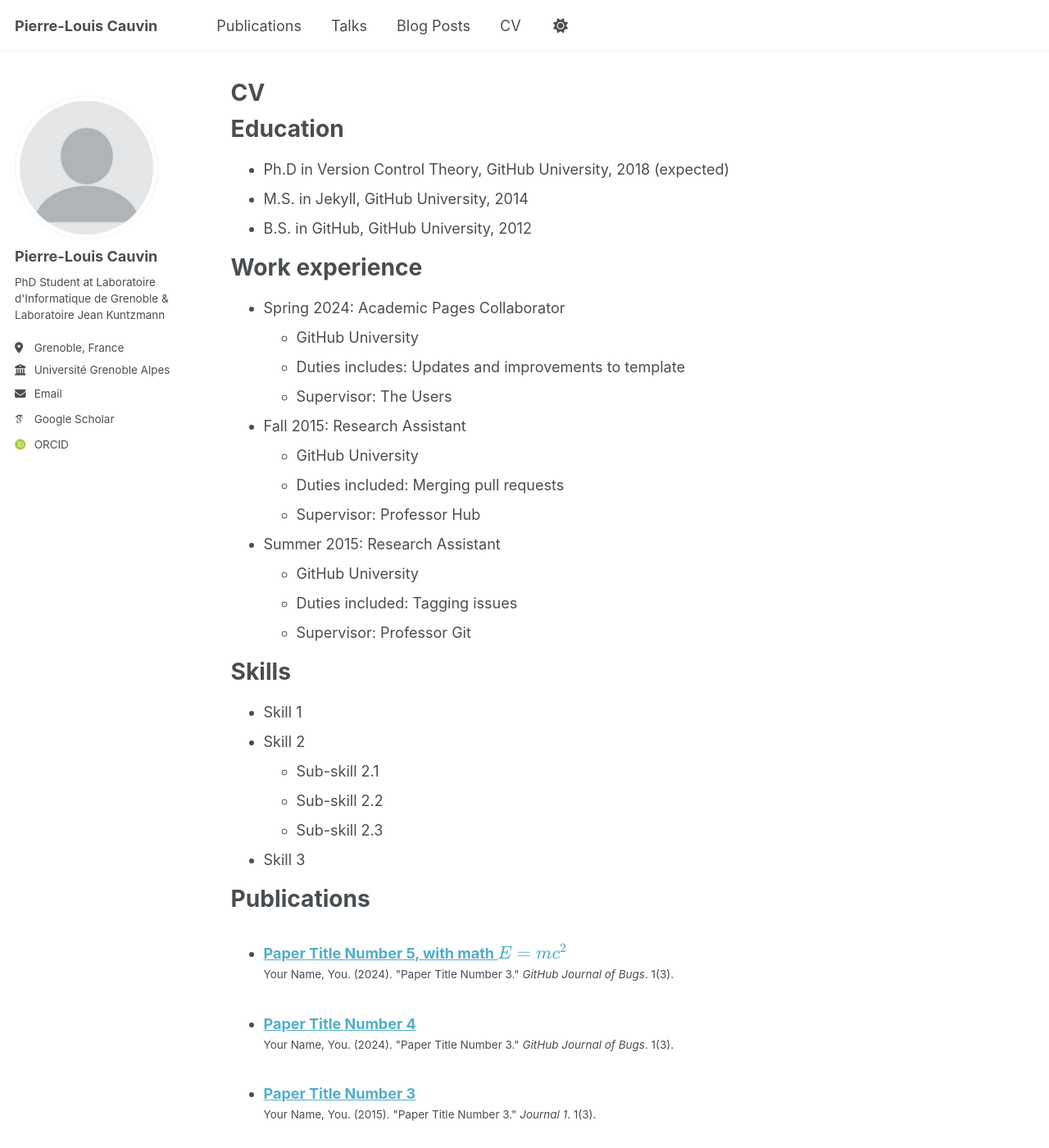
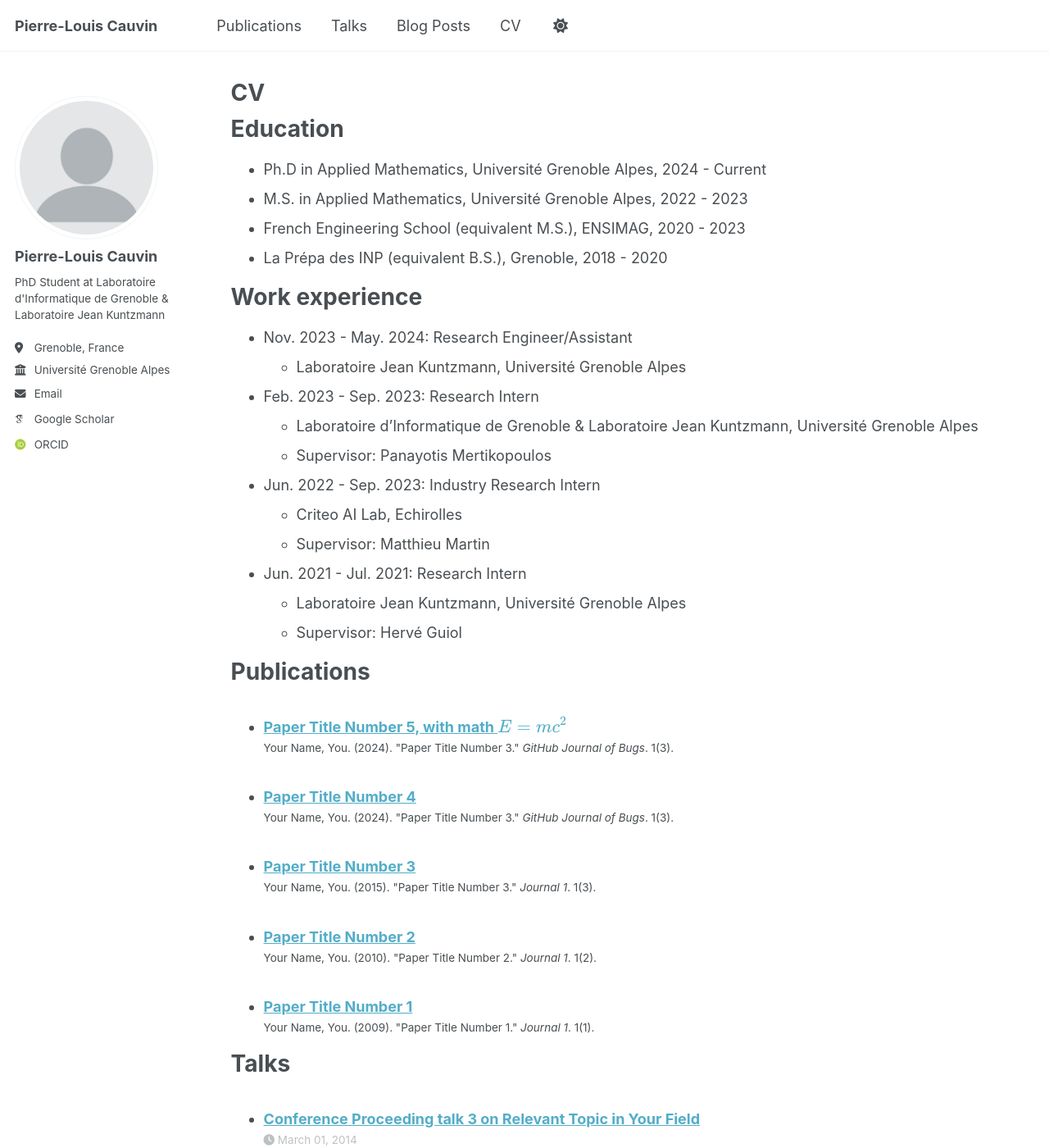
Before and after one commit to PLCauvin/PLCauvin.github.io, a Jekyll site: the page built from _pages/cv.md, in a window 1280 px wide and 1400 px high. Shown: the whole window at 82% size. Built offline with Jekyll 4.4.1, drawn with Linux system fonts in a browser that asks for light colours; some web fonts are replaced; a script that is not in the unit is left out; some of the changed text lies outside the part shown.

Commit message:
Update cv.md

```diff
--- a/_pages/cv.md
+++ b/_pages/cv.md
@@ -11,35 +11,27 @@ redirect_from:
 
 Education
 ======
-* Ph.D in Version Control Theory, GitHub University, 2018 (expected)
-* M.S. in Jekyll, GitHub University, 2014
-* B.S. in GitHub, GitHub University, 2012
+* Ph.D in Applied Mathematics, Université Grenoble Alpes, 2024 - Current
+* M.S. in Applied Mathematics, Université Grenoble Alpes, 2022 - 2023
+* French Engineering School (equivalent M.S.), ENSIMAG, 2020 - 2023
+* La Prépa des INP (equivalent B.S.), Grenoble, 2018 - 2020
 
 Work experience
 ======
-* Spring 2024: Academic Pages Collaborator
-  * GitHub University
-  * Duties includes: Updates and improvements to template
-  * Supervisor: The Users
+* Nov. 2023 - May. 2024: Research Engineer/Assistant
+  * Laboratoire Jean Kuntzmann, Université Grenoble Alpes
 
-* Fall 2015: Research Assistant
-  * GitHub University
-  * Duties included: Merging pull requests
-  * Supervisor: Professor Hub
+* Feb. 2023 - Sep. 2023: Research Intern
+  * Laboratoire d'Informatique de Grenoble & Laboratoire Jean Kuntzmann, Université Grenoble Alpes
+  * Supervisor: Panayotis Mertikopoulos
 
-* Summer 2015: Research Assistant
-  * GitHub University
-  * Duties included: Tagging issues
-  * Supervisor: Professor Git
+* Jun. 2022 - Sep. 2023: Industry Research Intern
+  * Criteo AI Lab, Echirolles
+  * Supervisor: Matthieu Martin
 
-Skills
-======
-* Skill 1
-* Skill 2
-  * Sub-skill 2.1
-  * Sub-skill 2.2
-  * Sub-skill 2.3
-* Skill 3
+* Jun. 2021 - Jul. 2021: Research Intern
+  * Laboratoire Jean Kuntzmann, Université Grenoble Alpes
+  * Supervisor: Hervé Guiol
 
 Publications
 ======
@@ -58,7 +50,3 @@ Teaching
   <ul>{% for post in site.teaching reversed %}
     {% include archive-single-cv.html %}
   {% endfor %}</ul>
-
-Service and leadership
-======
-* Currently signed in to 43 different slack teams
```
